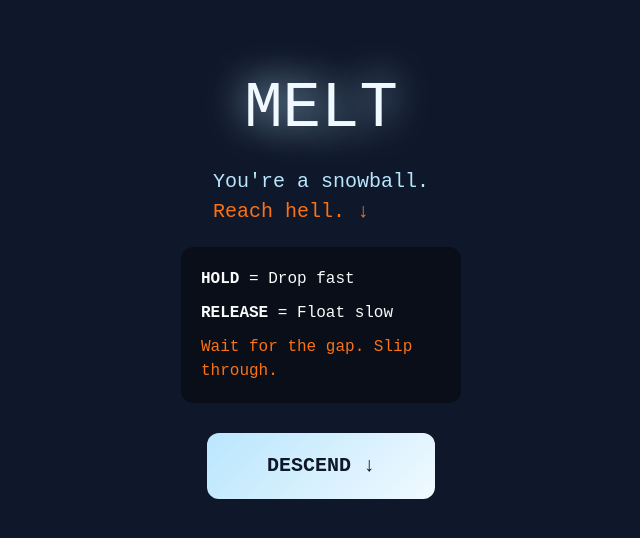
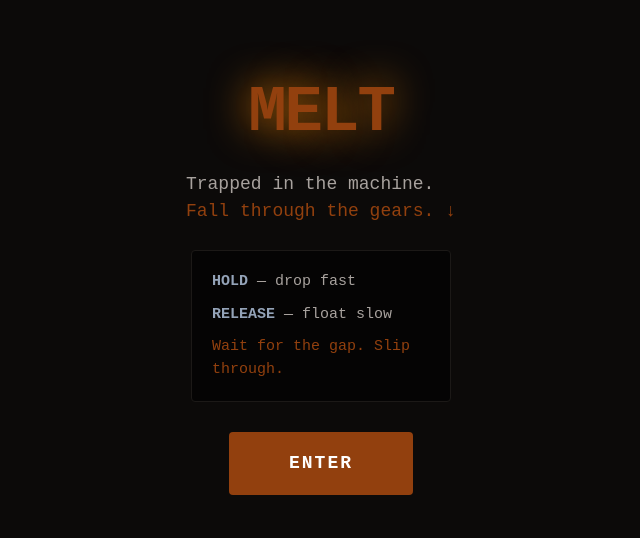
Before and after one commit to bdecrem/pixelpit, a Next.js app: page /pixelpit/arcade/melt in a window 1280 px wide. Shown: the part 120-658 px from the top of the page, without its empty margins (319-959 px from the left). Built offline with nearby package versions, Linux system fonts and the light colour scheme.

Commit message:
sync from vibeceo 32b12348ec079c320fe3378df2dc483b915e2560

```diff
--- a/app/pixelpit/arcade/melt/page.tsx
+++ b/app/pixelpit/arcade/melt/page.tsx
@@ -3,12 +3,14 @@
 import React, { useEffect, useRef, useState, useCallback } from 'react';
 
 const THEME = {
-  snowball: '#f0f9ff',
-  frost: '#bae6fd',
-  lava: '#f97316',
-  lavaGlow: '#fbbf24',
-  bg: '#0f172a',
-  text: '#fafafa',
+  snowball: '#e2e8f0',
+  frost: '#94a3b8',
+  gear: '#92400e', // rust/bronze
+  gearGlow: '#d97706',
+  bg: '#0c0a09', // almost black
+  bgAccent: '#1c1917', // dark brown
+  text: '#a8a29e',
+  danger: '#dc2626',
 };
 
 const GAME_ID = 'melt';
@@ -334,10 +336,21 @@ export default function MeltGame() {
     const draw = () => {
       const game = gameRef.current;
 
+      // Industrial dark background
       ctx.fillStyle = THEME.bg;
       ctx.fillRect(0, 0, canvasSize.w, canvasSize.h);
 
-      // Draw pizzas
+      // Subtle industrial lines
+      ctx.strokeStyle = THEME.bgAccent;
+      ctx.lineWidth = 1;
+      for (let y = 0; y < canvasSize.h; y += 40) {
+        ctx.beginPath();
+        ctx.moveTo(0, y);
+        ctx.lineTo(canvasSize.w, y);
+        ctx.stroke();
+      }
+
+      // Draw gears
       for (const platform of game.platforms) {
         const screenY = platform.y - game.cameraY;
         if (screenY < -platform.radius - 50 || screenY > canvasSize.h + platform.radius + 50) continue;
@@ -347,10 +360,28 @@ export default function MeltGame() {
         const gapStart = currentGapAngle - platform.gapSize / 2;
         const gapEnd = currentGapAngle + platform.gapSize / 2;
 
-        ctx.fillStyle = THEME.lava;
-        ctx.shadowColor = THEME.lavaGlow;
-        ctx.shadowBlur = 20;
+        // Gear teeth
+        const numTeeth = Math.floor(platform.radius / 8);
+        const toothSize = 12;
+        ctx.fillStyle = THEME.gear;
+        ctx.shadowColor = THEME.gearGlow;
+        ctx.shadowBlur = 8;
 
+        for (let t = 0; t < numTeeth; t++) {
+          const angle = (t / numTeeth) * Math.PI * 2 + platform.rotation;
+          // Skip teeth in the gap
+          let angleDiff = Math.abs(angle - currentGapAngle);
+          if (angleDiff > Math.PI) angleDiff = Math.PI * 2 - angleDiff;
+          if (angleDiff < platform.gapSize / 2 + 0.1) continue;
+
+          const tx = platformX + Math.cos(angle) * (platform.radius + toothSize/2);
+          const ty = screenY + Math.sin(angle) * (platform.radius + toothSize/2);
+          ctx.beginPath();
+          ctx.arc(tx, ty, toothSize/2, 0, Math.PI * 2);
+          ctx.fill();
+        }
+
+        // Main gear body
         ctx.beginPath();
         ctx.moveTo(platformX, screenY);
         ctx.arc(platformX, screenY, platform.radius, gapEnd, gapStart + Math.PI * 2);
@@ -358,6 +389,14 @@ export default function MeltGame() {
         ctx.closePath();
         ctx.fill();
 
+        // Center hub
+        ctx.fillStyle = THEME.bgAccent;
+        ctx.shadowBlur = 0;
+        ctx.beginPath();
+        ctx.arc(platformX, screenY, platform.radius * 0.15, 0, Math.PI * 2);
+        ctx.fill();
+
+        ctx.fillStyle = THEME.gear;
         ctx.shadowBlur = 0;
       }
 
@@ -402,12 +441,12 @@ export default function MeltGame() {
         ctx.stroke();
       }
 
-      // Skinny health bar at very top
-      const barHeight = 6;
-      const barPadding = 8;
-      ctx.fillStyle = 'rgba(0,0,0,0.4)';
+      // Skinny health bar at very top - industrial style
+      const barHeight = 4;
+      const barPadding = 0;
+      ctx.fillStyle = THEME.bgAccent;
       ctx.fillRect(barPadding, barPadding, canvasSize.w - barPadding * 2, barHeight);
-      ctx.fillStyle = THEME.frost;
+      ctx.fillStyle = game.health > 30 ? THEME.frost : THEME.danger;
       ctx.fillRect(barPadding, barPadding, (game.health / MAX_HEALTH) * (canvasSize.w - barPadding * 2), barHeight);
     };
 
@@ -462,34 +501,37 @@ export default function MeltGame() {
           padding: 20,
         }}>
           <h1 style={{
-            color: THEME.snowball,
+            color: THEME.gear,
             fontSize: 64,
             marginBottom: 10,
-            textShadow: `0 0 40px ${THEME.frost}`,
+            textShadow: `0 0 40px ${THEME.gearGlow}`,
+            fontWeight: 900,
+            letterSpacing: '-2px',
           }}>
             MELT
           </h1>
 
-          <p style={{ color: THEME.frost, fontSize: 20, marginBottom: 20 }}>
-            You're a snowball.<br/>
-            <span style={{ color: THEME.lava }}>Reach hell. ↓</span>
+          <p style={{ color: THEME.text, fontSize: 18, marginBottom: 25, lineHeight: 1.5 }}>
+            Trapped in the machine.<br/>
+            <span style={{ color: THEME.gear }}>Fall through the gears. ↓</span>
           </p>
 
           <div style={{
-            background: 'rgba(0,0,0,0.4)',
+            background: 'rgba(0,0,0,0.6)',
             padding: 20,
-            borderRadius: 12,
+            borderRadius: 4,
             marginBottom: 30,
             textAlign: 'left',
-            maxWidth: 280,
+            maxWidth: 260,
+            border: `1px solid ${THEME.bgAccent}`,
           }}>
-            <p style={{ color: THEME.text, fontSize: 16, marginBottom: 10 }}>
-              <strong>HOLD</strong> = Drop fast
+            <p style={{ color: THEME.text, fontSize: 15, marginBottom: 10 }}>
+              <strong style={{ color: THEME.frost }}>HOLD</strong> — drop fast
             </p>
-            <p style={{ color: THEME.text, fontSize: 16, marginBottom: 10 }}>
-              <strong>RELEASE</strong> = Float slow
+            <p style={{ color: THEME.text, fontSize: 15, marginBottom: 10 }}>
+              <strong style={{ color: THEME.frost }}>RELEASE</strong> — float slow
             </p>
-            <p style={{ color: THEME.lava, fontSize: 16 }}>
+            <p style={{ color: THEME.gear, fontSize: 15 }}>
               Wait for the gap. Slip through.
             </p>
           </div>
@@ -497,17 +539,19 @@ export default function MeltGame() {
           <button
             onClick={startGame}
             style={{
-              background: `linear-gradient(135deg, ${THEME.frost}, ${THEME.snowball})`,
-              color: THEME.bg,
+              background: THEME.gear,
+              color: '#fff',
               border: 'none',
               padding: '18px 60px',
-              fontSize: 20,
+              fontSize: 18,
               fontWeight: 700,
               cursor: 'pointer',
-              borderRadius: 12,
+              borderRadius: 4,
+              textTransform: 'uppercase',
+              letterSpacing: '2px',
             }}
           >
-            DESCEND ↓
+            Enter
           </button>
         </div>
       )}
```
